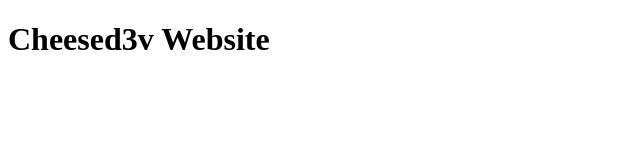
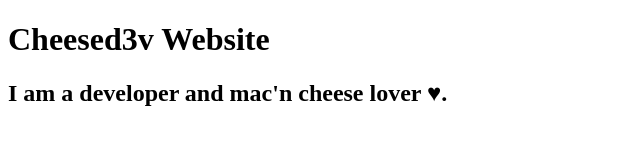
Before and after one commit to cheesed3v/cheesed3v.github.io, a plain HTML site: page index.html in a window 1280 px wide. Shown: the whole page, without its empty margins (0-640 px from the left). Drawn offline with Linux system fonts and the light colour scheme.

Commit message:
Added a subtitle

```diff
--- a/index.html
+++ b/index.html
@@ -7,6 +7,7 @@
 
 <body>
 	<h1>Cheesed3v Website</h1>
+	<h2>I am a developer and mac'n cheese lover ♥.</h2>
 </body>
 
 </html>
```
